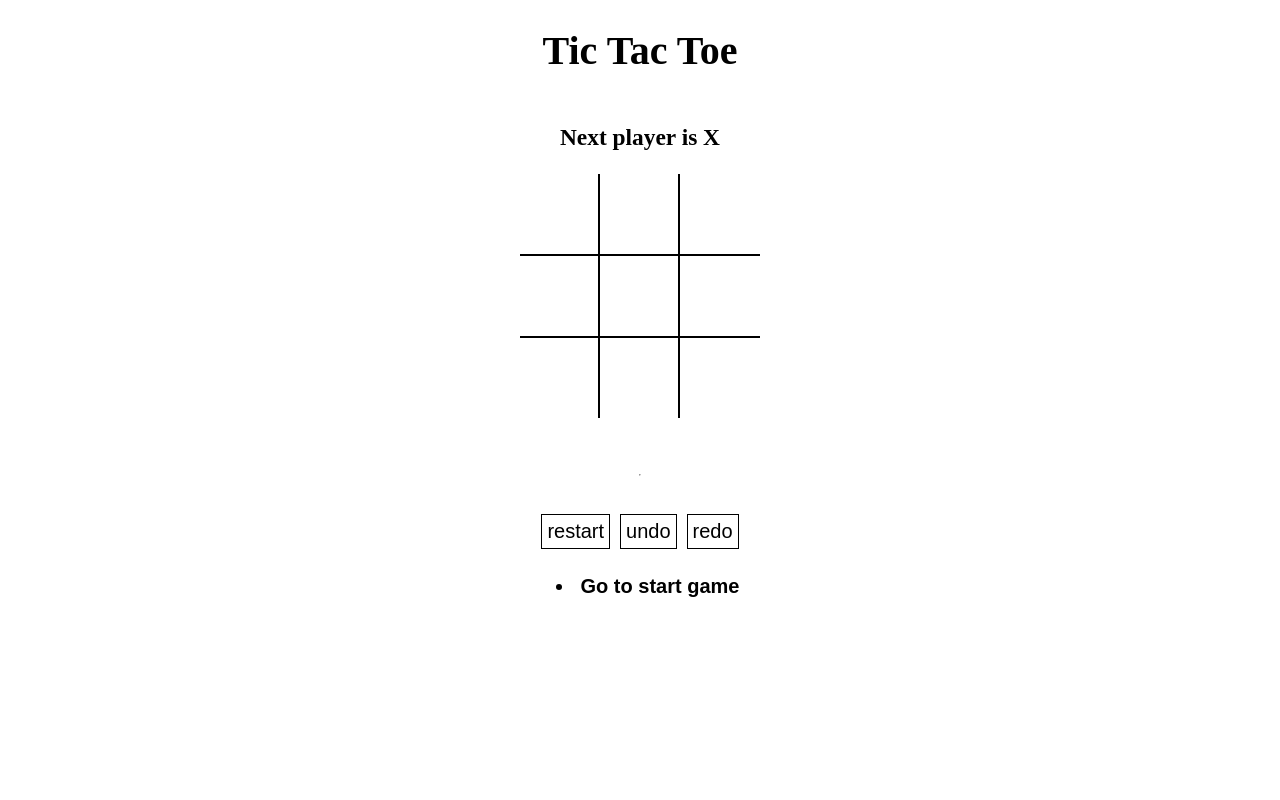
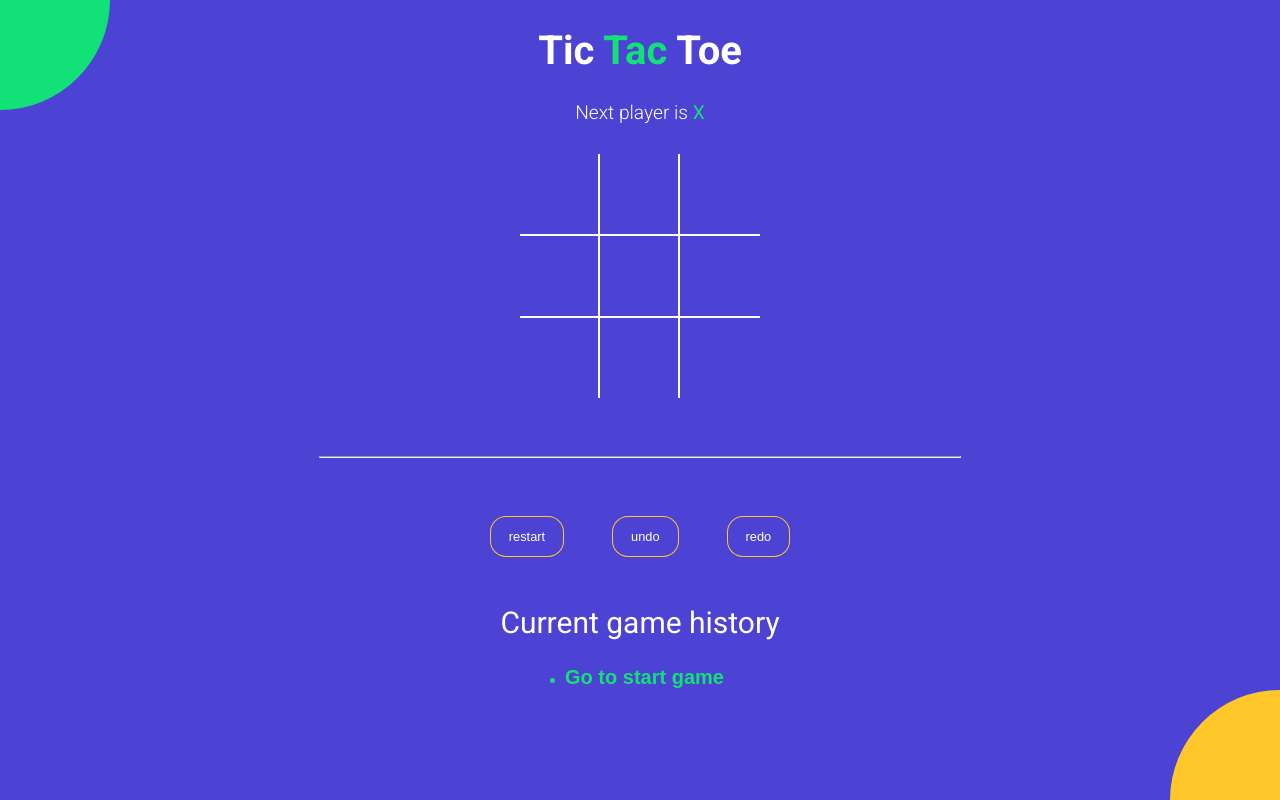
Before and after one commit to omkar-ok/tictactoe, a React (Vite) app: page / in a window 1280 px wide. Built offline with nearby package versions, Linux system fonts and the light colour scheme.

Commit message:
styled the entire app

```diff
--- a/index.html
+++ b/index.html
@@ -1,10 +1,19 @@
 <!DOCTYPE html>
 <html>
+
 <head>
-    <title>React Vite Micro App</title>
+  <meta charset="UTF-8" />
+  <meta name="viewport" content="width=device-width, initial-scale=1.0" />
+  <meta http-equiv="X-UA-Compatible" content="ie=edge" />
+  <link href="https://fonts.googleapis.com/css?family=Roboto:300,400,700&display=swap" rel="stylesheet" />
+  <title>TIC TAC TOE</title>
+
+
 </head>
+
 <body>
   <div id="root"></div>
   <script type="module" src="./src/index.jsx"></script>
 </body>
+
 </html>
--- a/src/App.jsx
+++ b/src/App.jsx
@@ -15,9 +15,9 @@
   const current = history[currentMove];
   // const [board, setBoard] = useState(Array(9).fill(null));
   // const [who, setWho] = useState(true);
-  console.log(calculateWinner(current.board))
+  // console.log(calculateWinner(current.board))
   const {winner, winningSquares} = calculateWinner(current.board);
-  console.log(winner, winningSquares)
+  // console.log(winner, winningSquares)
   const tied = current.board.every( (value)=> value )
   // const message =
   //   winner !== null
@@ -26,7 +26,10 @@
 
   const ClickEvent = position => {
     //setHistory(history.slice(0, helperIndex))
-    if (winner !== null) {
+    if(history[currentMove + 1 ]){
+      alert("this is history, can't modify")
+    }
+    else if (winner !== null) {
       alert('Player  ' + winner + '  is Winner');
     } else if (current.board[position] !== null && !tied) {
       alert('You can not override previous moves');
@@ -48,7 +51,6 @@
       });
       setCurrentMove(prev => prev + 1);
     }
-    console.log(current.board);
   };
 
   const moveTo = move => {
@@ -58,16 +60,16 @@
 
   return (
     <div className="app">
-      <h1>Tic Tac Toe</h1>
+      <h1>Tic <span className='text-green'> Tac </span> Toe </h1>
       <StutusMessage winner={winner} current={current} tied={tied} />
       <Board board={current.board} ClickEvent={ClickEvent} winningSquares={winningSquares}/>
       <br />
       <br />
-      <hr />
+      <hr  />
       <br />
       <div>
         <button
-          className="clearbutton"
+          className= {`btn-reset ${winner ? 'active' : ''}`}
           onClick={() => {
             setHistory([{ board: Array(9).fill(null), who: true }]);
             setCurrentMove(0);
@@ -76,7 +78,7 @@
           restart
         </button>
         <button
-          className="clearbutton"
+          className= {`btn-reset ${winner ? 'active' : ''}`}
           onClick={() => {
             if (currentMove > 0) {
               setCurrentMove(currentMove - 1);
@@ -88,7 +90,7 @@
           undo
         </button>
         <button
-          className="clearbutton"
+          className= {`btn-reset ${winner ? 'active' : ''}`}
           onClick={() => {
             if (currentMove < history.length-1) {
               setCurrentMove(currentMove + 1);
@@ -100,8 +102,9 @@
           redo
         </button>
       </div>
+      <h2 style={{fontWeight : 'normal'}}> Current game history</h2>
       <History history={history} moveTo={moveTo} currentMove={currentMove} />
-
+      <div className='bg-balls' />
     </div>
   );
 };
--- a/src/components/History.jsx
+++ b/src/components/History.jsx
@@ -2,20 +2,21 @@
 
 const history = ({ history, moveTo, currentMove }) => {
   return (
-    <div className="historyTab">
-      <ul>
+    <div className="history-wrapper">
+      <ul className='history'>
         {history.map((_, index) => {
           return (
             <li key={index}>
               <button
+                className={`historyTab btn-move ${index == currentMove ? 'active' : ''}`}
                 type="button"
                 onClick={() => {
                   moveTo(index);
                 }}
-                style={{
-                  fontSize: '20px',
-                  fontWeight: index === currentMove ? 'bold' : 'normal',
-                }}
+                // style={{
+                //   fontSize: '20px',
+                //   fontWeight: index === currentMove ? 'bold' : 'normal',
+                // }}
               >
                 {' '}
                 {index === 0 ? `Go to start game` : `Go to move #${index}`}{' '}
--- a/src/components/Square.jsx
+++ b/src/components/Square.jsx
@@ -6,9 +6,9 @@
   return (
     <button
       type="button"
-      className="btn square"
+      className={`square ${props.isWinningSquare ? 'winning' : ''} ${props.val ==='X' ? 'text-green' : 'text-orange'}`}
       onClick={ props.myClickEvent}
-      style={{fontWeight : props.isWinningSquare ? "bold" : "normal"}}
+      // style={{fontWeight : props.isWinningSquare ? "bold" : "normal"}}
     >
       {props.val}
     </button>
--- a/src/components/StatusMessage.jsx
+++ b/src/components/StatusMessage.jsx
@@ -1,15 +1,38 @@
-import React from 'react'
+import React from 'react';
 
-const StatusMessage = ({winner, current, tied }) => {
+const StatusMessage = ({ winner, current, tied }) => {
   return (
     <div>
-      <h3>
-        {winner && `Winner is ${winner}`}
-        {!winner && !tied && `Next player is ${current.who ? 'X' : 'O' }`}
-        {tied && `X and O tied`}
-      </h3>
+      <div className="status-message">
+        {winner && (
+          <>
+            {' '}
+            Winner is{' '}
+            <span className={winner === 'X' ? 'text-green' : 'text-orange'}>
+              {' '}
+              ${winner}
+            </span>{' '}
+          </>
+        )}
+        {!winner && !tied && (
+          <>
+            {' '}
+            Next player is{' '}
+            <span className={current.who ? 'text-green' : 'text-orange'}>
+              {' '}
+              {current.who ? 'X' : 'O'}{' '}
+            </span>
+          </>
+        )}
+        {tied && (
+          <>
+            <span className="text-green">X</span> and{' '}
+            <span className="text-orange"> O</span> tied{' '}
+          </>
+        )}
+      </div>
     </div>
-  )
-}
+  );
+};
 
-export default StatusMessage
+export default StatusMessage;
--- a/src/components/styles/root.scss
+++ b/src/components/styles/root.scss
@@ -1,4 +1,68 @@
+// body {
+//   padding: 0;
+//   margin: 0;
+// }
+
+// button {
+//   background: none;
+//   border: none;
+//   outline: none;
+//   &:hover {
+//    cursor: pointer;
+//   }
+// }
+
+// .app {
+//   font-size: 20px;
+//   display: flex;
+//   flex-direction: column;
+//   align-items: center;
+// }
+
+// .board {
+//   .board-row {
+//     display: flex;
+//     flex-direction: row;
+//     border-bottom: 2px solid #000;
+//     &:last-child {
+//       border-bottom: none;
+//     }
+//     .square {
+//       width: 80px;
+//       height: 80px;
+//       border-right: 2px solid #000;
+//       font-size: 2.5rem;
+//       padding: 0;
+//       overflow: hidden;
+//       transition: all 0.2s;
+//       &:last-child {
+//         border-right: none;
+//       }
+//     }
+//   }
+// }
+
+// .clearbutton{
+//   border: 1px solid black;
+//   box-shadow: initial;
+//   margin: 5px;
+//   padding: 5px;
+//   font-size: 20px;
+// }
+.historyTab{
+  font-size: 20px;
+}
+
+
+
+$green: #12e177;
+$orange: #ffc72a;
+$blue: #4c43d4;
+
 body {
+  font-family: 'Roboto', sans-serif;
+  background-color: $blue;
+  color: #fff;
   padding: 0;
   margin: 0;
 }
@@ -8,7 +72,7 @@
   border: none;
   outline: none;
   &:hover {
-   cursor: pointer;
+    cursor: pointer;
   }
 }
 
@@ -19,18 +83,85 @@
   align-items: center;
 }
 
+.text-green {
+  color: $green;
+}
+
+.text-orange {
+  color: $orange;
+}
+
+.history-wrapper {
+  width: 300px;
+  text-align: center;
+  margin-bottom: 20px;
+  .history {
+    display: inline-block;
+    padding: 0;
+    margin: 0;
+    font-size: 20px;
+    li {
+      list-style: none;
+      text-align: left;
+      &:before {
+        content: '';
+        border-radius: 50%;
+        display: inline-block;
+        height: 5px;
+        width: 5px;
+        background-color: $green;
+        margin-right: 4px;
+        margin-bottom: 1px;
+      }
+
+      .btn-move {
+    	  color: #fff;
+        &.active {
+          font-weight: bold;
+          color: $green;
+        }
+      }
+    }
+  }
+}
+
+.status-message {
+	margin-bottom: 30px;
+	font-size: 1.2rem;
+	font-weight: lighter;
+	span {
+	  font-weight: normal;
+	}
+}
+
+.btn-reset {
+  font-size: 0.8rem;
+  color: #fff;
+  border-radius: 15px;
+  padding: 12px 18px;
+  margin: 25px;
+  transition: all 0.2s;
+  background-color: $blue;
+  box-shadow: 0px 0px 0px 1px $orange;
+  &.active {
+    background-color: $orange;
+    box-shadow: none;
+    color: #000;
+  }
+}
+
 .board {
   .board-row {
     display: flex;
     flex-direction: row;
-    border-bottom: 2px solid #000;
+    border-bottom: 2px solid #fff;
     &:last-child {
       border-bottom: none;
     }
     .square {
       width: 80px;
       height: 80px;
-      border-right: 2px solid #000;
+      border-right: 2px solid #fff;
       font-size: 2.5rem;
       padding: 0;
       overflow: hidden;
@@ -38,17 +169,67 @@
       &:last-child {
         border-right: none;
       }
+      &.winning {
+			  animation: scaleText 1.4s infinite;
+			  @keyframes scaleText {
+			    0% {
+			      transform: 2.5rem;
+			    }
+			    50% {
+			      font-size: 3.5rem;
+			    }
+			    100% {
+			      font-size: 2.5rem;
+			    }
+			  }
+			}
     }
   }
 }
 
-.clearbutton{
-  border: 1px solid black;
-  box-shadow: initial;
-  margin: 5px;
-  padding: 5px;
-  font-size: 20px;
+.bg-balls {
+  position: fixed;
+  top: 0;
+  left: 0;
+  right: 0;
+  bottom: 0;
+  min-width: 100%;
+  z-index: -1;
+
+  &:before,
+  &:after {
+    content: '';
+    position: absolute;
+    width: 150px;
+    height: 150px;
+    border-radius: 50%;
+  }
+
+  &:before {
+    background-color: $orange;
+    right: -75px;
+    bottom: -75px;
+    @media screen and (min-width: 476px) {
+      width: 220px;
+      height: 220px;
+      right: -110px;
+      bottom: -110px;
+    }
+  }
+
+  &:after {
+    background-color: $green;
+    top: -75px;
+    left: -75px;
+    @media screen and (min-width: 476px) {
+      width: 220px;
+      height: 220px;
+      top: -110px;
+      left: -110px;
+    }
+  }
 }
-.historyTab{
-  font-size: 20px;
+
+hr{
+  width: 50%;
 }
```
Lines whose indentation alone changed are shown as unchanged.
